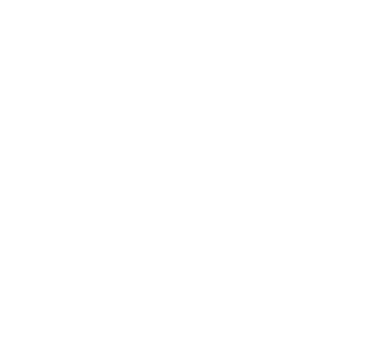
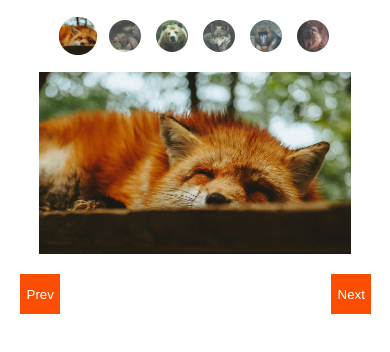
Before and after one commit to oKauaDev/Slide-Animais, a website with bundled scripts: page index.html in a window 390 px wide. Built offline with nearby package versions, Linux system fonts and the light colour scheme.

Commit message:
Slide plugin

```diff
--- a/css/style.css
+++ b/css/style.css
@@ -0,0 +1,87 @@
+body {
+  margin: 0px;
+  padding: 0px;
+}
+
+ul {
+  margin: 0px;
+  padding: 0px;
+  list-style: none;
+}
+
+img {
+  display: block;
+  max-width: 100%;
+}
+
+.wrapper {
+  overflow: hidden;
+  width: 100%;
+}
+
+.slide {
+  width: 100%;
+  display: flex;
+  cursor: w-resize;
+}
+
+.slide li {
+  flex-shrink: 0;
+  width: 80vw;
+  max-width: 800px;
+  margin: 0 20px;
+  opacity: 0.7;
+  transform: scale(0.9);
+  transition: 0.5s;
+}
+
+.slide li.ativo {
+  opacity: 1;
+  transform: scale(1);
+}
+
+.arrowNav {
+  display: flex;
+  justify-content: space-between;
+  padding: 20px 5%;
+}
+
+.arrowNav button {
+  width: 40px;
+  height: 40px;
+  border: 1px solid #fc4e03;
+  background: #fc4e03;
+  color: white;
+
+  transition: 0.5s;
+}
+
+.arrowNav button:hover {
+  background: white;
+  color: #fc4e03;
+  transform: scale(1.2);
+}
+
+.navbar {
+  display: flex;
+  gap: 15px;
+  margin: 20px 0;
+  justify-content: center;
+}
+
+.navbar li {
+  width: 32px;
+  height: 32px;
+  overflow: hidden;
+  border-radius: 50%;
+  cursor: pointer;
+  opacity: 0.8;
+
+  transition: 0.3s;
+}
+
+.navbar li.active,
+.navbar li:hover {
+  transform: scale(1.2);
+  opacity: 1;
+}
--- a/index.html
+++ b/index.html
@@ -1,5 +1,6 @@
 <!DOCTYPE html>
 <html lang="en">
+
 <head>
   <meta charset="UTF-8">
   <meta name="viewport" content="width=device-width, initial-scale=1.0">
@@ -7,7 +8,31 @@
   <title>Slide Curso JavaScript</title>
   <link rel="stylesheet" href="css/style.css">
 </head>
+
 <body>
+  <div class="wrapper">
+    <ul class="navbar">
+      <li data-slide-index="1"><img src="./img/foto1-thumb.jpg" alt=""></li>
+      <li data-slide-index="2"><img src="./img/foto2-thumb.jpg" alt=""></li>
+      <li data-slide-index="3"><img src="./img/foto3-thumb.jpg" alt=""></li>
+      <li data-slide-index="4"><img src="./img/foto4-thumb.jpg" alt=""></li>
+      <li data-slide-index="5"><img src="./img/foto5-thumb.jpg" alt=""></li>
+      <li data-slide-index="6"><img src="./img/foto6-thumb.jpg" alt=""></li>
+    </ul>
+    <ul class="slide">
+      <li><img src="./img/foto1.jpg" alt=""></li>
+      <li><img src="./img/foto2.jpg" alt=""></li>
+      <li><img src="./img/foto3.jpg" alt=""></li>
+      <li><img src="./img/foto4.jpg" alt=""></li>
+      <li><img src="./img/foto5.jpg" alt=""></li>
+      <li><img src="./img/foto6.jpg" alt=""></li>
+    </ul>
+  </div>
+  <div class="arrowNav">
+    <button class="prev">Prev</button>
+    <button class="next">Next</button>
+  </div>
   <script type="module" src="js/script.js"></script>
 </body>
+
 </html>
--- /dev/null
+++ b/js/SlideNav.js
@@ -0,0 +1,54 @@
+import Slide from "./slide.js";
+
+export default class SlideNav extends Slide {
+  addNavElements(prev, next) {
+    this.prevElement = document.querySelector(prev);
+    this.nextElement = document.querySelector(next);
+
+    this.prevElement.addEventListener("click", this.navToPrev);
+    this.nextElement.addEventListener("click", this.navToNext);
+  }
+
+  createNavBar(element, customControls) {
+    if (!customControls) {
+      const div = document.createElement("ul");
+      const el = document.querySelector(element);
+      this.configSlides.forEach((configItem, i) => {
+        div.innerHTML += `<li data-slide-index="${i + 1}"><a href="#slide${
+          i + 1
+        }"></a></li>`;
+      });
+      el.appendChild(div);
+      this.navElements = div;
+      this.addControlEvents();
+    } else {
+      this.navElements = document.querySelector(customControls);
+      this.addControlEvents();
+    }
+  }
+
+  addColtrol(element) {
+    element.addEventListener("click", (event) => {
+      event.preventDefault();
+      this.navTo(+(event.currentTarget.getAttribute("data-slide-index") - 1));
+    });
+  }
+
+  addControlEvents() {
+    const liElements = [...this.navElements.children];
+    liElements.forEach((element) => {
+      this.addColtrol(element);
+    });
+  }
+
+  navTo(index) {
+    if (super.navTo(index)) {
+      const liElements = [...this.navElements.children];
+      liElements.forEach((i) => {
+        i.classList.remove("active");
+      });
+      const li = liElements[index];
+      li.classList.add("active");
+    }
+  }
+}
--- a/js/script.js
+++ b/js/script.js
@@ -0,0 +1,8 @@
+import SlideNav from "./SlideNav.js";
+
+const slide = new SlideNav(".wrapper", ".slide", "ativo");
+slide.init();
+
+slide.addNavElements(".prev", ".next");
+slide.createNavBar(".navbar", ".navbar");
+slide.navTo(0);
--- a/js/slide.js
+++ b/js/slide.js
@@ -0,0 +1,178 @@
+export default class Slide {
+  constructor(wrapper, slide, activeItem) {
+    this.slide = document.querySelector(slide);
+    this.wrapper = document.querySelector(wrapper);
+    this.wrapper.style.transform = `translate3d(0px, 0, 0)`;
+    this.activeItem = activeItem;
+
+    // Criar objeto com as posições
+    this.positions = { clickPosition: 0, movePosition: 0, savePosition: 0 };
+  }
+
+  setTransiction(bool) {
+    this.slide.style.transition = bool ? "0.5s" : "";
+  }
+
+  // Dar bind em todos os eventos
+  bindEvents() {
+    this.onMousePress = this.onMousePress.bind(this);
+    this.onMouseLeave = this.onMouseLeave.bind(this);
+    this.onMouseMove = this.onMouseMove.bind(this);
+    this.onResize = this.onResize.bind(this);
+    this.navToNext = this.navToNext.bind(this);
+    this.navToPrev = this.navToPrev.bind(this);
+  }
+
+  // Mover o slides deacordo com as posições
+  moveSlide(clientX) {
+    // Armazenar os movimentos na propriedade
+    const movePos = (clientX - this.positions.clickPosition) * 1.5;
+    const moveSlidePos = Math.round(movePos + this.positions.savePosition);
+    this.positions.movePosition = movePos;
+    this.slide.style.transform = `translate3d(${moveSlidePos}px, 0, 0)`;
+
+    // Salvar o movimento para depois armazenar ele
+    // Para quando precionarmos o slide novamente começar
+    // A partir dai
+    this.positions.lastMove = moveSlidePos;
+  }
+
+  onMousePress(event) {
+    let clientX;
+    // Previnir o padão
+    if (event.type === "touchstart") {
+      // Adicionar eventos de Touch
+      window.addEventListener("touchend", this.onMouseLeave);
+      this.wrapper.addEventListener("touchmove", this.onMouseMove);
+      clientX = event.changedTouches[0].clientX;
+    } else {
+      event.preventDefault();
+      // Adicionar os eventos ao click
+      window.addEventListener("mouseup", this.onMouseLeave);
+      this.wrapper.addEventListener("mousemove", this.onMouseMove);
+      clientX = event.clientX;
+    }
+    this.setTransiction(false);
+    this.positions.clickPosition = clientX;
+  }
+
+  onMouseMove(event) {
+    let clientX;
+
+    if (event.type === "touchmove") {
+      clientX = event.changedTouches[0].clientX;
+    } else {
+      clientX = event.clientX;
+    }
+    this.moveSlide(clientX);
+    // Verificar se tirou o mouse da tela
+    if (event.clientX > window.innerWidth - 5 || event.clientX < 5) {
+      this.onMouseLeave();
+    }
+  }
+
+  onMouseLeave() {
+    // Retirar os eventos
+    this.wrapper.removeEventListener("mousemove", this.onMouseMove);
+    window.removeEventListener("mouseup", this.onMouseLeave);
+
+    const distanciaClick = this.positions.movePosition;
+    this.setTransiction(true);
+
+    if (distanciaClick < 120) {
+      this.navToNext();
+    } else if (distanciaClick > 120) {
+      this.navToPrev();
+    } else {
+      this.navTo(this.slideNav.actual);
+    }
+
+    // Armazenar a ultima posição para começar apartir dela.
+    this.positions.savePosition = this.positions.lastMove;
+  }
+
+  addDefaultEvents() {
+    this.wrapper.addEventListener("mousedown", this.onMousePress);
+    this.wrapper.addEventListener("touchstart", this.onMousePress);
+    window.addEventListener("resize", this.onResize);
+  }
+
+  getCenterPosition(element) {
+    // Calcular uma margin
+    const margin = (this.wrapper.offsetWidth - element.offsetWidth) / 2;
+
+    // Retornar o valor somado com o elemento.
+    return -(element.offsetLeft - margin);
+  }
+
+  resetAtiveClass() {
+    this.configSlides.forEach((cnf) => {
+      cnf.element.classList.remove(this.activeItem);
+    });
+  }
+
+  navTo(index) {
+    this.setTransiction(true);
+    if (index !== undefined) {
+      this.resetAtiveClass();
+      this.configSlides[index].element.classList.add(this.activeItem);
+      const pos = this.configSlides[index].position;
+      this.slideIndexNav(index);
+
+      // Ir até a posição calculada de pos.
+      this.slide.style.transform = `translate3d(${pos}px, 0, 0)`;
+      this.positions.lastMove = pos;
+      this.positions.savePosition = pos;
+      return true;
+    } else {
+      this.navTo(this.slideNav.actual);
+      return false;
+    }
+  }
+
+  navToNext() {
+    this.navTo(this.slideNav.next);
+  }
+
+  navToPrev() {
+    this.navTo(this.slideNav.prev);
+  }
+
+  slideIndexNav(index) {
+    this.slideNav = {
+      prev: index ? index - 1 : undefined,
+      actual: index,
+      next: index === this.configSlides.length - 1 ? undefined : index + 1,
+    };
+  }
+
+  // Configurações de cada slide
+  initConfig() {
+    let childrens = [...this.slide.children];
+    childrens = childrens.map((element) => {
+      const position = this.getCenterPosition(element);
+      return {
+        element,
+        position,
+      };
+    });
+
+    this.configSlides = childrens;
+  }
+
+  onResize() {
+    // CRIAR UMA FUNÇÃO DE DEBOUNCE PARA AQUI.
+    setTimeout(() => {
+      this.positions = { clickPosition: 0, movePosition: 0, savePosition: 0 };
+      this.setTransiction(false);
+      this.navTo(this.slideNav.actual);
+      this.initConfig();
+    }, 500);
+  }
+
+  init() {
+    this.bindEvents();
+    this.addDefaultEvents();
+    this.initConfig();
+  }
+}
```
Also changed, not shown: package.json (added, +25 -0 lines), .eslintrc.json (added), 2 other files.
